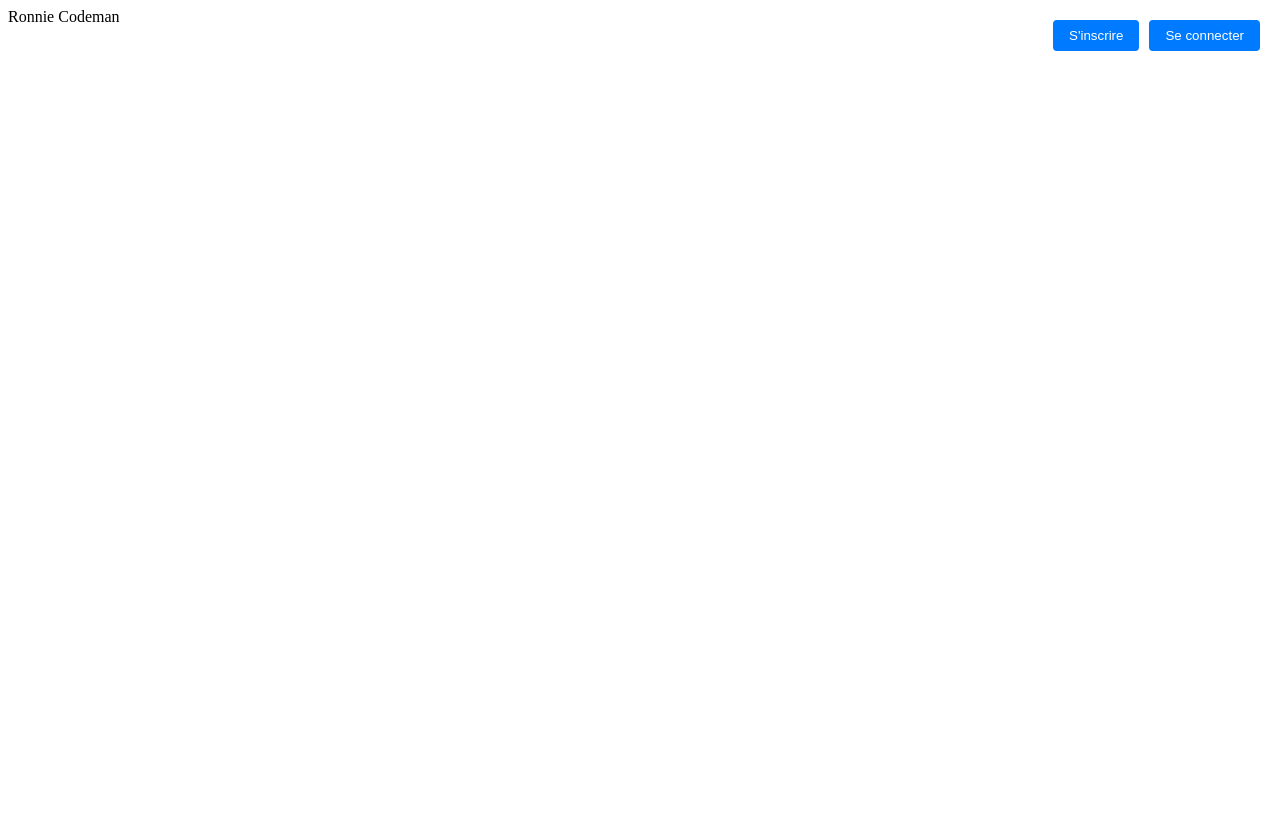
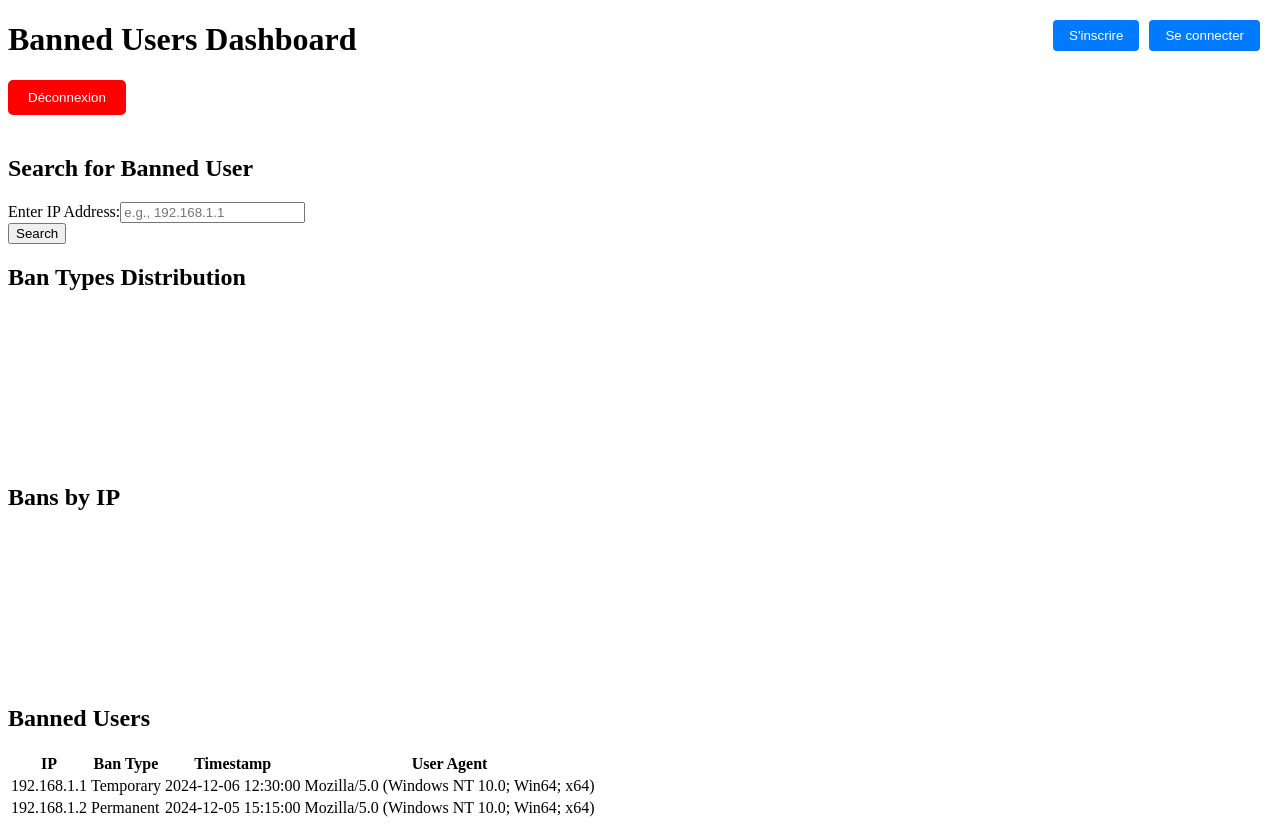
Before and after one commit to SidyKing/Ronnie-Codeman, a Vue app in the folder Winnie/frontend/app/: page /dashboard in a window 1280 px wide. Before the commit this address led to /. Before the commit the page ends 800 px from the top, so only its background shows below. Built offline with nearby package versions, Linux system fonts and the light colour scheme; sample sign-in values are in the browser's storage.

Commit message:
Ajout du Dashboard et un bouton de déconnexion qui n'est pas encore fonctionnel

```diff
--- a/Winnie/frontend/app/package.json
+++ b/Winnie/frontend/app/package.json
@@ -10,6 +10,7 @@
   },
   "dependencies": {
     "axios": "^1.7.9",
+    "chart.js": "^4.4.7",
     "vue": "^3.5.13",
     "vue-router": "^4.5.0"
   },
--- /dev/null
+++ b/Winnie/frontend/app/src/components/BanTable.vue
@@ -0,0 +1,31 @@
+<template>
+    <div v-if="userDetails.length" class="card p-4 mb-5">
+      <h2>Details for IP: {{ userDetails[0].IP }}</h2>
+      <table class="table table-hover">
+        <thead class="table-dark">
+          <tr>
+            <th>IP</th>
+            <th>Ban Type</th>
+            <th>Timestamp</th>
+            <th>User Agent</th>
+          </tr>
+        </thead>
+        <tbody>
+          <tr v-for="(detail, index) in userDetails" :key="index">
+            <td>{{ detail.IP }}</td>
+            <td>{{ detail['Ban Type'] }}</td>
+            <td>{{ detail.Timestamp }}</td>
+            <td>{{ detail['User Agent'] }}</td>
+          </tr>
+        </tbody>
+      </table>
+    </div>
+  </template>
+
+  <script>
+  export default {
+    props: {
+      userDetails: Array
+    }
+  };
+  </script>
--- /dev/null
+++ b/Winnie/frontend/app/src/components/UserSearch.vue
@@ -0,0 +1,28 @@
+<template>
+    <div class="card p-4 mb-5">
+      <h2>Search for Banned User</h2>
+      <form @submit.prevent="searchUser">
+        <div class="mb-3">
+          <label for="searched_ip" class="form-label">Enter IP Address:</label>
+          <input type="text" class="form-control" id="searched_ip" v-model="searchedIP" placeholder="e.g., 192.168.1.1" />
+        </div>
+        <button type="submit" class="btn btn-primary">Search</button>
+      </form>
+    </div>
+  </template>
+
+  <script>
+  export default {
+    data() {
+      return {
+        searchedIP: ''
+      };
+    },
+    methods: {
+      searchUser() {
+        // Traitez la recherche ici, peut-être une requête API
+        console.log('Recherche IP:', this.searchedIP);
+      }
+    }
+  };
+  </script>
--- a/Winnie/frontend/app/src/router/index.js
+++ b/Winnie/frontend/app/src/router/index.js
@@ -11,6 +11,7 @@ const routes = [
     component: Public.PublicLayout,
     children: [
       { path: '/', name: 'home', component: Public.Home },
+      { path: '/dashboard', name: 'dashboard', component: Public.Dashboard }
     ]
   },
 
@@ -37,4 +38,19 @@ const router = createRouter({
   routes,
 });
 
+// Ajouter une garde de navigation pour vérifier l'authentification
+router.beforeEach((to, from, next) => {
+  if (to.matched.some(record => record.meta.requiresAuth)) {
+    // Vérifier si l'utilisateur est authentifié
+    const isAuthenticated = localStorage.getItem('isAuthenticated');
+    if (isAuthenticated) {
+      next();
+    } else {
+      next('/login');  // Rediriger vers la page de login si non authentifié
+    }
+  } else {
+    next(); // Laisser passer si la route ne nécessite pas d'authentification
+  }
+});
+
 export default router
--- a/Winnie/frontend/app/src/views/auth/Register.vue
+++ b/Winnie/frontend/app/src/views/auth/Register.vue
@@ -1,12 +1,12 @@
 <template>
-    <div class="register-page">
+  <div class="login-page">
     <!-- Texte Matrix -->
-      <h1 class="matrix-text">INFORMATRIQUES</h1>
+    <h1>RONNIE CODEMAN</h1>
 
-      <!-- Formulaire d'inscription -->
-      <div class="register-form">
-        <h2>Inscription</h2>
-        <form @submit.prevent="registerUser">
+    <!-- Formulaire de connexion -->
+    <div class="login-form">
+      <h2>Connexion</h2>
+      <form @submit.prevent="loginUser">
         <div class="form-group">
           <label for="username">Nom d'utilisateur</label>
           <input v-model="username" type="text" required />
@@ -15,9 +15,9 @@
           <label for="password">Mot de passe</label>
           <input v-model="password" type="password" required />
         </div>
-          <button type="submit" class="register-button">S'inscrire</button>
+        <button type="submit" class="login-button">Se connecter</button>
       </form>
-        <p>Déjà un compte ? <router-link to="/login">Se connecter</router-link></p>
+      <p>Pas encore de compte ? <router-link to="/register">S'inscrire</router-link></p>
     </div>
   </div>
 </template>
@@ -33,27 +33,21 @@
     };
   },
   methods: {
-      async registerUser() {
-        if (!this.username || !this.password) {
-          alert('Tous les champs sont requis.');
-          return;
-        }
-        if (this.password.length < 6) {
-          alert('Le mot de passe doit contenir au moins 6 caractères.');
-          return;
-        }
-
+    async loginUser() {
       try {
-          const response = await axios.post('https://voituresuperrapide.pythonanywhere.com/register', {
+        const response = await axios.post('https://voituresuperrapide.pythonanywhere.com/login', {
           username: this.username,
           password: this.password,
         });
 
-          alert(response.data.message || 'Inscription réussie!');
-          this.$router.push('/login');
+        // Stocker le token JWT si nécessaire
+        localStorage.setItem('token', response.data.token);
+
+        // Rediriger vers le tableau de bord après une connexion réussie
+        this.$router.push('/dashboard');
       } catch (error) {
-          console.error('Erreur d\'inscription:', error.response ? error.response.data : error.message);
-          alert(error.response?.data?.message || 'Une erreur s\'est produite, veuillez réessayer.');
+        console.error('Erreur de connexion:', error);
+        alert('Erreur de connexion, veuillez réessayer.');
       }
     }
   }
@@ -62,7 +56,7 @@
 
 <style scoped>
 /* Styles globaux pour la page */
-  .register-page {
+.login-page {
   display: flex;
   flex-direction: column;
   align-items: center;
@@ -72,17 +66,8 @@
   color: white;
 }
 
-  /* Texte Matrix */
-  .matrix-text {
-    font-family: 'Press Start 2P', monospace;
-    font-size: 3rem;
-    color: #00ff00;
-    text-shadow: 0 0 5px #00ff00, 0 0 10px #00ff00, 0 0 15px #00ff00, 0 0 20px #00ff00;
-    margin-bottom: 30px;
-  }
-
 /* Conteneur du formulaire */
-  .register-form {
+.login-form {
   background-color: #1e1e1e;
   padding: 20px 30px;
   border-radius: 10px;
@@ -115,8 +100,8 @@
   color: white;
 }
 
-  /* Bouton d'inscription */
-  .register-button {
+/* Bouton de connexion */
+.login-button {
   width: 100%;
   padding: 10px;
   font-size: 1rem;
@@ -128,11 +113,11 @@
   transition: background-color 0.3s ease;
 }
 
-  .register-button:hover {
+.login-button:hover {
   background-color: #0056b3;
 }
 
-  /* Lien de connexion */
+/* Lien d'inscription */
 p {
   margin-top: 15px;
   font-size: 0.9rem;
--- /dev/null
+++ b/Winnie/frontend/app/src/views/public/Dashboard.vue
@@ -0,0 +1,144 @@
+<template>
+    <div class="dashboard-container">
+      <h1>Banned Users Dashboard</h1>
+
+      <!-- Bouton de déconnexion -->
+      <button @click="logoutUser" class="logout-button">Déconnexion</button>
+
+      <!-- Section de recherche -->
+      <div class="card p-4 mb-5">
+        <h2>Search for Banned User</h2>
+        <form @submit.prevent="searchUser">
+          <div class="mb-3">
+            <label for="searched_ip" class="form-label">Enter IP Address:</label>
+            <input type="text" v-model="searchedIp" class="form-control" id="searched_ip" placeholder="e.g., 192.168.1.1" />
+          </div>
+          <button type="submit" class="btn btn-primary">Search</button>
+        </form>
+      </div>
+
+      <!-- Résultats de la recherche -->
+      <div v-if="userDetails" class="card p-4 mb-5">
+        <h2>Details for IP: {{ userDetails.IP }}</h2>
+        <table class="table table-hover">
+          <thead class="table-dark">
+            <tr>
+              <th scope="col">IP</th>
+              <th scope="col">Ban Type</th>
+              <th scope="col">Timestamp</th>
+              <th scope="col">User Agent</th>
+            </tr>
+          </thead>
+          <tbody>
+            <tr>
+              <td>{{ userDetails.IP }}</td>
+              <td>{{ userDetails.BanType }}</td>
+              <td>{{ userDetails.Timestamp }}</td>
+              <td>{{ userDetails.UserAgent }}</td>
+            </tr>
+          </tbody>
+        </table>
+      </div>
+
+      <!-- Section des graphiques -->
+      <div class="chart-container mb-5">
+        <h2>Ban Types Distribution</h2>
+        <canvas id="banTypeChart"></canvas>
+      </div>
+
+      <div class="chart-container mb-5">
+        <h2>Bans by IP</h2>
+        <canvas id="bansByIPChart"></canvas>
+      </div>
+
+      <!-- Section des utilisateurs bannis -->
+      <div class="card p-4">
+        <h2>Banned Users</h2>
+        <table class="table table-hover">
+          <thead class="table-dark">
+            <tr>
+              <th scope="col">IP</th>
+              <th scope="col">Ban Type</th>
+              <th scope="col">Timestamp</th>
+              <th scope="col">User Agent</th>
+            </tr>
+          </thead>
+          <tbody>
+            <tr v-for="ban in bannedUsers" :key="ban.IP">
+              <td>{{ ban.IP }}</td>
+              <td>{{ ban.BanType }}</td>
+              <td>{{ ban.Timestamp }}</td>
+              <td>{{ ban.UserAgent }}</td>
+            </tr>
+          </tbody>
+        </table>
+      </div>
+    </div>
+  </template>
+
+<script>
+export default {
+  data() {
+    return {
+      searchedIp: '',
+      userDetails: null,
+      bannedUsers: [],
+    };
+  },
+  methods: {
+    logoutUser() {
+      // Supprimer le jeton de connexion (si stocké dans localStorage ou autre méthode)
+      localStorage.removeItem('token');
+      // Rediriger vers la racine ("/")
+      this.$router.push('/');
+    },
+    searchUser() {
+      // Logique de recherche utilisateur (ici, une simulation)
+      if (this.searchedIp === '192.168.1.1') {
+        this.userDetails = {
+          IP: '192.168.1.1',
+          BanType: 'Temporary',
+          Timestamp: '2024-12-06 12:30:00',
+          UserAgent: 'Mozilla/5.0 (Windows NT 10.0; Win64; x64)',
+        };
+      } else {
+        this.userDetails = null;
+        alert('User not found!');
+      }
+    },
+  },
+  mounted() {
+    // Vérifier si un token existe, sinon rediriger vers la page de connexion
+    if (!localStorage.getItem('token')) {
+      this.$router.push('/login');
+    } else {
+      this.bannedUsers = [
+        { IP: '192.168.1.1', BanType: 'Temporary', Timestamp: '2024-12-06 12:30:00', UserAgent: 'Mozilla/5.0 (Windows NT 10.0; Win64; x64)' },
+        { IP: '192.168.1.2', BanType: 'Permanent', Timestamp: '2024-12-05 15:15:00', UserAgent: 'Mozilla/5.0 (Windows NT 10.0; Win64; x64)' },
+      ];
+      this.renderCharts();
+    }
+  },
+  methods: {
+    renderCharts() {
+      // Logique de rendu des graphiques
+    },
+  },
+};
+</script>
+
+  <style scoped>
+  .logout-button {
+    background-color: red;
+    color: white;
+    border: none;
+    padding: 10px 20px;
+    border-radius: 5px;
+    cursor: pointer;
+    margin-bottom: 20px;
+  }
+
+  .logout-button:hover {
+    background-color: darkred;
+  }
+  </style>
--- a/Winnie/frontend/app/src/views/public/Home.vue
+++ b/Winnie/frontend/app/src/views/public/Home.vue
@@ -1,6 +1,6 @@
 <template>
     <div class="homepage">
-        Ronnie Codeman
+        Bienvenue chez Ronnie Codeman
     </div>
 </template>
 
--- a/Winnie/frontend/app/src/views/public/index.js
+++ b/Winnie/frontend/app/src/views/public/index.js
@@ -1,5 +1,6 @@
 import Home from './Home.vue'
+import Dashboard from './Dashboard.vue'
 
 export {
-    Home
+    Home, Dashboard
 }
```
Also changed, not shown: Winnie/frontend/app/src/App.vue (+8 -1 lines), Winnie/frontend/app/src/components/Chart.vue (added, +57 -0 lines), Winnie/frontend/app/src/views/auth/Login.vue (+9 -4 lines), 1 other file (tests, documents, lock files or other folders). Lines whose indentation alone changed are shown as unchanged.
